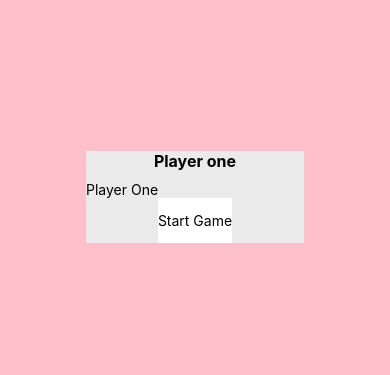
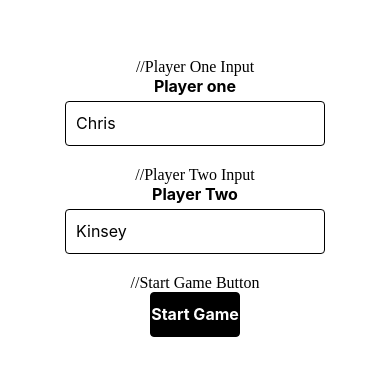
Before and after one commit to christian-t-curry/score_keeper, a React Native app: screen / in a window 390 px wide. Shown: the part 225-600 px from the top of the page. Built offline with nearby package versions, Linux system fonts and the light colour scheme.

Commit message:
working on text input

```diff
--- a/components/GameSetup.js
+++ b/components/GameSetup.js
@@ -1,37 +1,83 @@
+/*
+NOTES:
+--I should move the state of player one and player two out of this component and instead pass them straight
+through from the view controller into a text input component.
+*/
+
 import React from 'react';
-import { Text, View, TouchableOpacity, StyleSheet, TextInput } from 'react-native';
+import { Text, View, TouchableOpacity, StyleSheet, TextInput , KeyboardAvoidingView, Alert } from 'react-native';
 
 export default class GameSetup extends React.Component {
+
+  constructor(props) {
+    super (props);
+    this.state = {
+      playerOne: this.props.playerOne,
+    };
+  }
+
   handlePress() {
     this.props.handlePress();
   }
 
+  handleBlur(doThis, player) {
+    doThis(player);
+  }
+
   render() {
     return(
-      <View style={styles.gameSetupWrapper}>
+      <KeyboardAvoidingView
+        behavior="padding"
+        style={styles.gameSetupWrapper}>
+
         <View style={styles.inputSection}>
+
+          //Player One Input
           <View style={styles.inputSectionRow} >
             <Text style={styles.inputLabel}>
               Player one
             </Text>
           </View>
+
           <View style={styles.inputSectionRow} >
             <TextInput
-              placeholder={this.props.playerOne}
+              value={this.state.playerOne}
+              style={styles.textInput}
+              onChangeText={(playerOne) => this.setState({playerOne})}
+              maxLength={35}
+              onBlur={this.handleBlur.bind(this, this.props.updatePlayerOne, this.state.playerOne)}
               ></TextInput>
           </View>
+
+          //Player Two Input
+          <View style={styles.inputSectionRow} >
+            <Text style={styles.inputLabel}>
+              Player Two
+            </Text>
+          </View>
+
+          <View style={styles.inputSectionRow} >
+            <TextInput
+              value={this.props.playerTwo}
+              style={styles.textInput}
+              maxLength={35}
+              ></TextInput>
+          </View>
+
+          //Start Game Button
           <View style={styles.inputSectionRow} >
             <TouchableOpacity
               style={styles.primaryButton}
               onPress={this.handlePress.bind(this)}
               >
-              <Text>
+              <Text style={styles.primaryButtonText}>
                 Start Game
               </Text>
             </TouchableOpacity>
           </View>
+
         </View>
-      </View>
+      </KeyboardAvoidingView>
     );
   }
 }
@@ -41,17 +87,22 @@ const styles = StyleSheet.create({
     flex: 1,
     justifyContent: 'center',
     alignItems: 'center',
-    backgroundColor: 'pink',
   },
   primaryButton: {
     flex: 1,
     height: 45,
-    backgroundColor: '#fff',
     justifyContent: 'center',
     alignItems: 'center',
+    borderRadius: 4,
+    borderWidth: 1,
+    backgroundColor: 'black',
+  },
+  primaryButtonText: {
+    fontSize: 16,
+    fontWeight: 'bold',
+    color: 'white',
   },
   inputSection: {
-    backgroundColor: '#eaeaea',
     marginLeft: 20,
     marginRight: 20,
     justifyContent: 'center',
@@ -65,6 +116,15 @@ const styles = StyleSheet.create({
     fontSize: 16,
     fontWeight: 'bold',
     textAlign: 'left',
-    paddingBottom: 10,
+    paddingBottom: 5,
+  },
+  textInput: {
+    flex: 1,
+    height: 45,
+    borderWidth: 1,
+    borderRadius: 4,
+    marginBottom: 20,
+    paddingLeft: 10,
+    fontSize: 16,
   }
 });
--- a/components/ViewController.js
+++ b/components/ViewController.js
@@ -9,8 +9,8 @@ export default class ViewController extends React.Component {
     super(props);
     this.state = {
       gameStarted: false,
-      playerOne: "Player One",
-      playerTwo: "Player Two",
+      playerOne: "Chris",
+      playerTwo: "Kinsey",
     };
   }
 
@@ -20,6 +20,10 @@ export default class ViewController extends React.Component {
 
   handleBack() {
     this.setState({gameStarted: false,})
+  }
+
+  updatePlayerOne(newName) {
+    this.setState({playerOne: newName});
   }
 
   render() {
@@ -35,6 +39,8 @@ export default class ViewController extends React.Component {
       return(
         <GameSetup
           playerOne={this.state.playerOne}
+          updatePlayerOne={this.updatePlayerOne.bind(this)}
+          playerTwo={this.state.playerTwo}
           handlePress={this.startGame.bind(this)}/>
       );
     }
```
